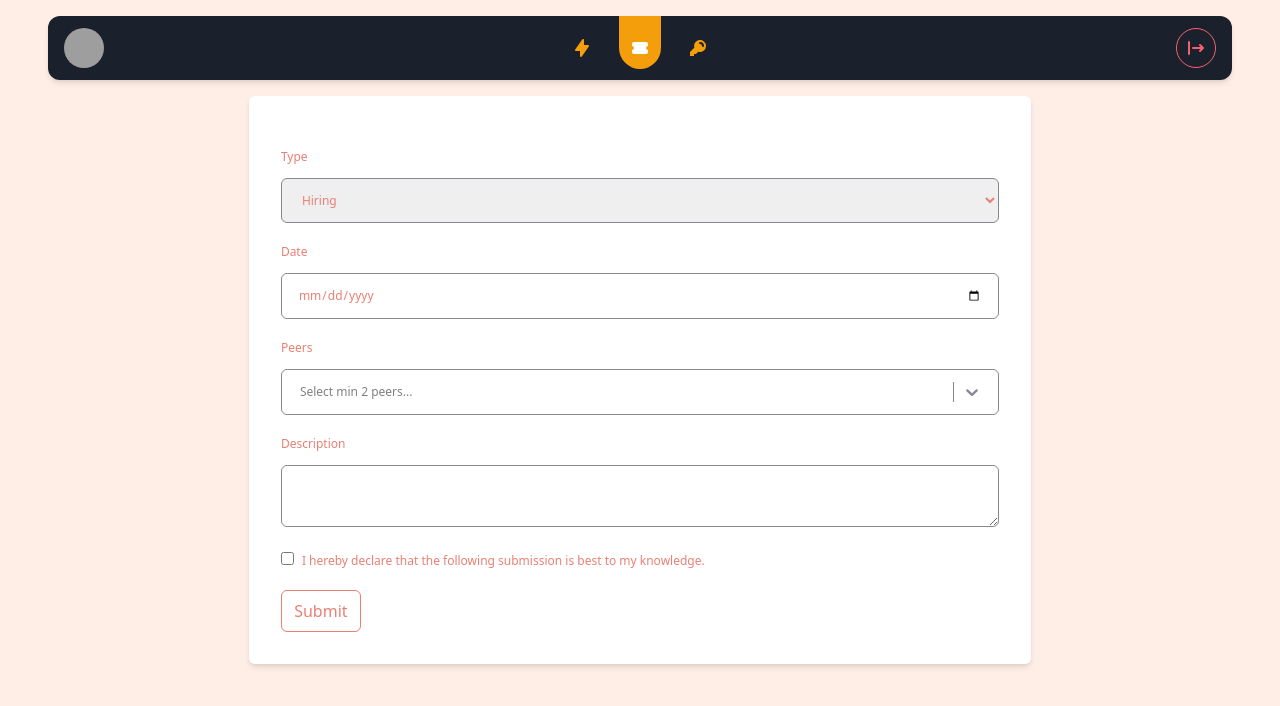
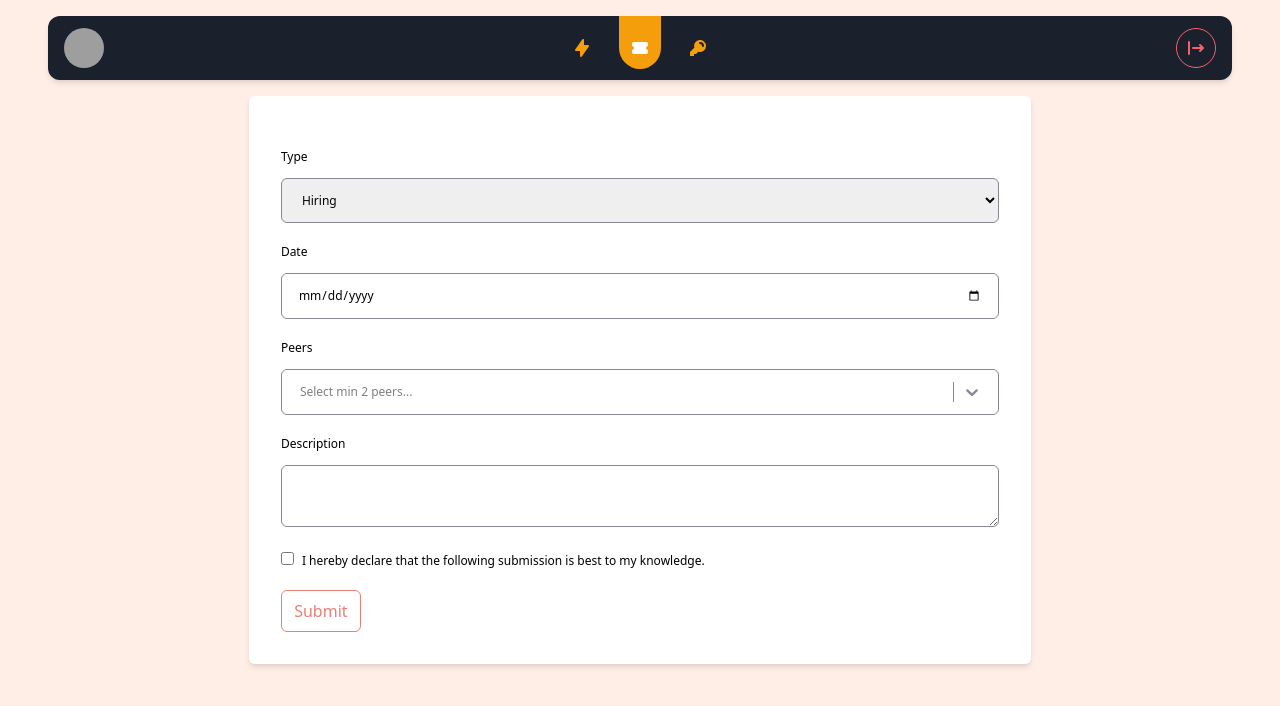
Before and after one commit to pranaybinju/kip-perk-front-end, a React (Create React App) app: page /claim in a window 1280 px wide. Shown: the top 706 px of the page. Built offline with nearby package versions, Linux system fonts and the light colour scheme; grey boxes are pictures that could not be loaded.

Commit message:
Remove primary text color

```diff
--- a/src/App.tsx
+++ b/src/App.tsx
@@ -27,7 +27,7 @@ function App() {
     setCurrentUser,
   ]);
   return (
-    <Container className="text-primary bg-secondary h-full overflow-auto">
+    <Container className="bg-secondary h-full overflow-auto">
       <UserContext.Provider value={userProvider}>
         <Router>
           <Switch>
```
